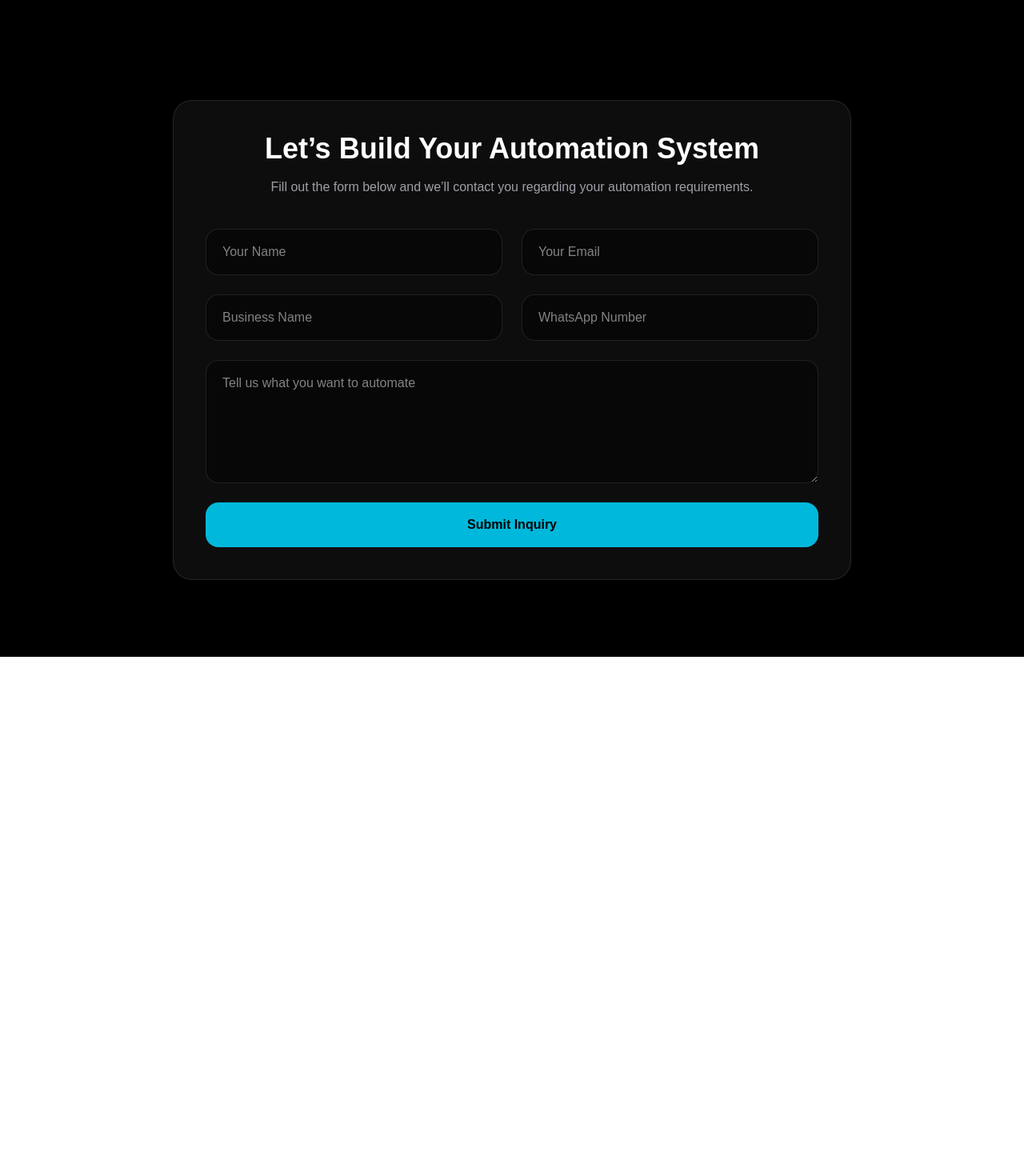
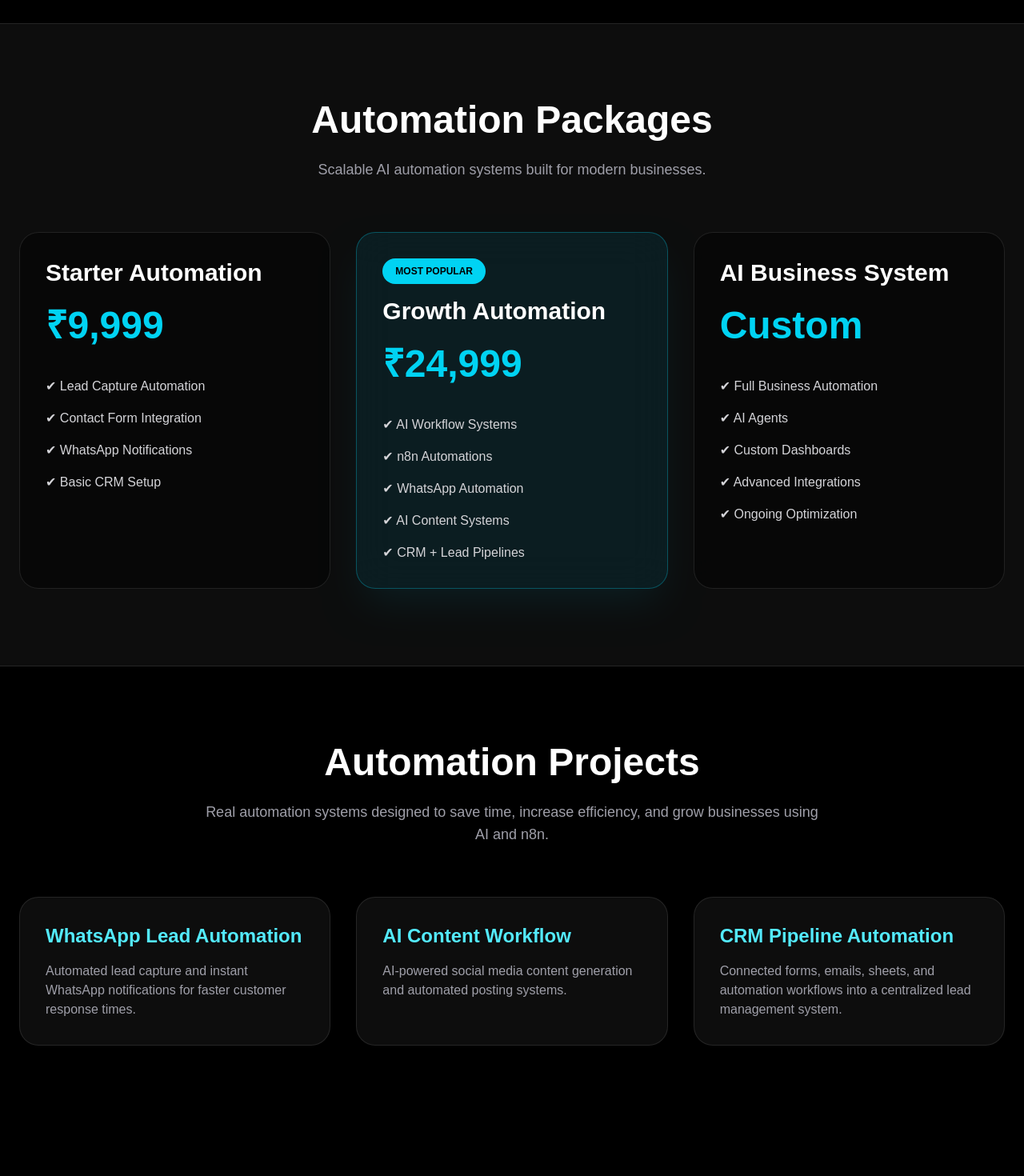
Before and after one commit to xredible/xredible-automation, a Next.js app: page / in a window 1280 px wide. Shown: the part 1660-3130 px from the top of the page at 80% size. Before the commit the page ends 2481 px from the top, so only its background shows below. Built offline with nearby package versions, Linux system fonts and the light colour scheme.

Commit message:
Added pricing and portfolio sections

```diff
--- a/app/page.tsx
+++ b/app/page.tsx
@@ -153,6 +153,123 @@ export default function XredibleAutomationWebsite() {
         </div>
       </section>
 
+      {/* Pricing Section */}
+      <section className="border-t border-white/10 border-b border-white/10 bg-white/5">
+        <div className="max-w-7xl mx-auto px-6 py-24">
+          <div className="text-center">
+            <h2 className="text-4xl lg:text-5xl font-bold">
+              Automation Packages
+            </h2>
+
+            <p className="mt-6 text-zinc-400 text-lg">
+              Scalable AI automation systems built for modern businesses.
+            </p>
+          </div>
+
+          <div className="grid lg:grid-cols-3 gap-8 mt-16">
+            <div className="rounded-3xl border border-white/10 bg-black/40 p-8 backdrop-blur-xl">
+              <h3 className="text-3xl font-bold">Starter Automation</h3>
+
+              <div className="text-5xl font-black mt-6 text-cyan-400">
+                ₹9,999
+              </div>
+
+              <ul className="space-y-4 mt-10 text-zinc-300">
+                <li>✔ Lead Capture Automation</li>
+                <li>✔ Contact Form Integration</li>
+                <li>✔ WhatsApp Notifications</li>
+                <li>✔ Basic CRM Setup</li>
+              </ul>
+            </div>
+
+            <div className="rounded-3xl border border-cyan-400/30 bg-cyan-500/10 p-8 backdrop-blur-xl shadow-2xl shadow-cyan-500/10">
+              <div className="inline-block rounded-full bg-cyan-400 text-black text-xs font-bold px-4 py-2 mb-4">
+                MOST POPULAR
+              </div>
+
+              <h3 className="text-3xl font-bold">Growth Automation</h3>
+
+              <div className="text-5xl font-black mt-6 text-cyan-400">
+                ₹24,999
+              </div>
+
+              <ul className="space-y-4 mt-10 text-zinc-300">
+                <li>✔ AI Workflow Systems</li>
+                <li>✔ n8n Automations</li>
+                <li>✔ WhatsApp Automation</li>
+                <li>✔ AI Content Systems</li>
+                <li>✔ CRM + Lead Pipelines</li>
+              </ul>
+            </div>
+
+            <div className="rounded-3xl border border-white/10 bg-black/40 p-8 backdrop-blur-xl">
+              <h3 className="text-3xl font-bold">AI Business System</h3>
+
+              <div className="text-5xl font-black mt-6 text-cyan-400">
+                Custom
+              </div>
+
+              <ul className="space-y-4 mt-10 text-zinc-300">
+                <li>✔ Full Business Automation</li>
+                <li>✔ AI Agents</li>
+                <li>✔ Custom Dashboards</li>
+                <li>✔ Advanced Integrations</li>
+                <li>✔ Ongoing Optimization</li>
+              </ul>
+            </div>
+          </div>
+        </div>
+      </section>
+
+      {/* Portfolio Section */}
+      <section className="max-w-7xl mx-auto px-6 py-24">
+        <div className="text-center max-w-3xl mx-auto">
+          <h2 className="text-4xl lg:text-5xl font-bold">
+            Automation Projects
+          </h2>
+
+          <p className="mt-6 text-zinc-400 text-lg">
+            Real automation systems designed to save time, increase efficiency,
+            and grow businesses using AI and n8n.
+          </p>
+        </div>
+
+        <div className="grid md:grid-cols-2 lg:grid-cols-3 gap-8 mt-16">
+          <div className="rounded-3xl border border-white/10 bg-white/5 p-8">
+            <h3 className="text-2xl font-bold text-cyan-300">
+              WhatsApp Lead Automation
+            </h3>
+
+            <p className="mt-4 text-zinc-400">
+              Automated lead capture and instant WhatsApp notifications for
+              faster customer response times.
+            </p>
+          </div>
+
+          <div className="rounded-3xl border border-white/10 bg-white/5 p-8">
+            <h3 className="text-2xl font-bold text-cyan-300">
+              AI Content Workflow
+            </h3>
+
+            <p className="mt-4 text-zinc-400">
+              AI-powered social media content generation and automated posting
+              systems.
+            </p>
+          </div>
+
+          <div className="rounded-3xl border border-white/10 bg-white/5 p-8">
+            <h3 className="text-2xl font-bold text-cyan-300">
+              CRM Pipeline Automation
+            </h3>
+
+            <p className="mt-4 text-zinc-400">
+              Connected forms, emails, sheets, and automation workflows into a
+              centralized lead management system.
+            </p>
+          </div>
+        </div>
+      </section>
+
       {/* Contact Form */}
       <section id="contact" className="max-w-4xl mx-auto px-6 py-24">
         <div className="rounded-3xl border border-white/10 bg-white/5 p-10 backdrop-blur-xl">
@@ -269,7 +386,6 @@ export default function XredibleAutomationWebsite() {
           `,
         }}
       />
-
     </div>
   );
 }
```
